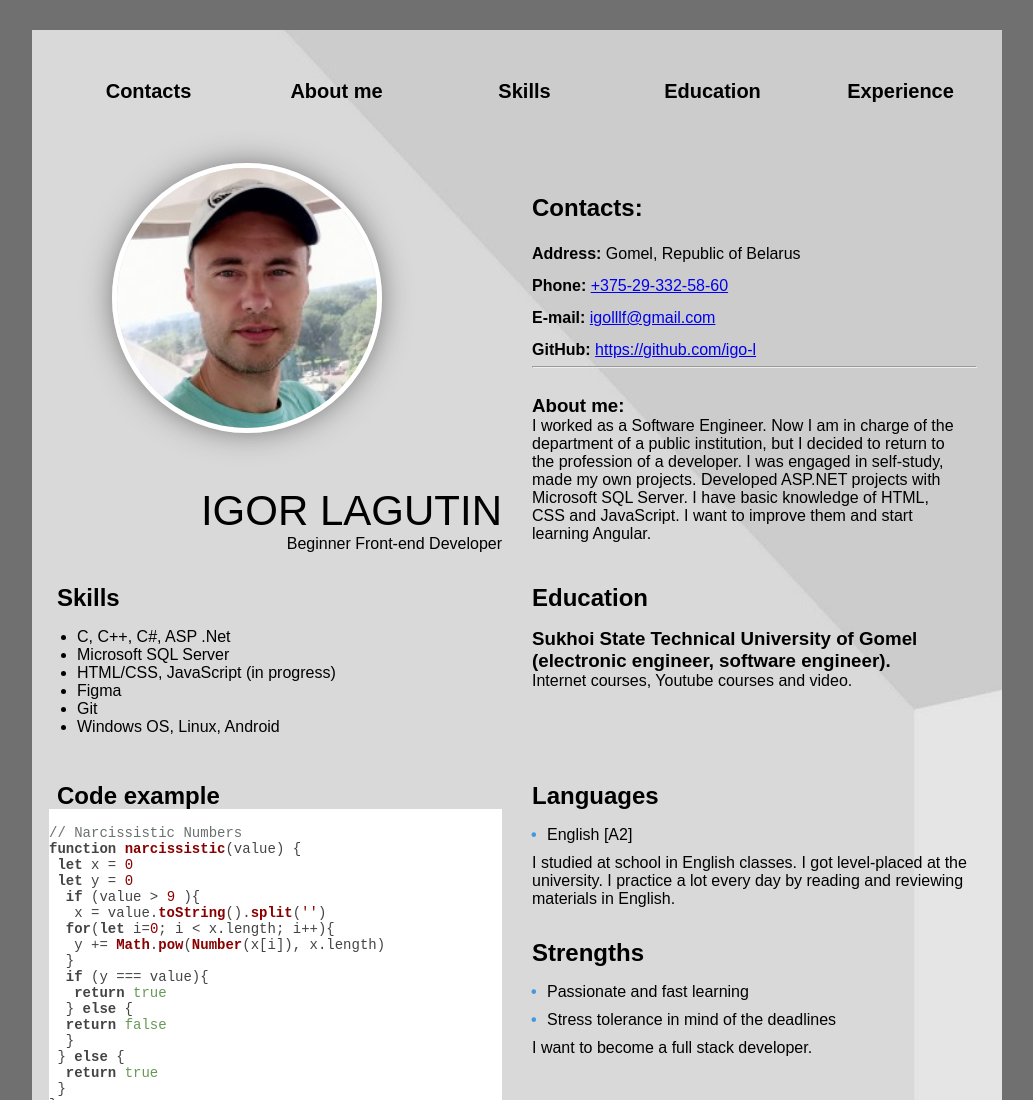
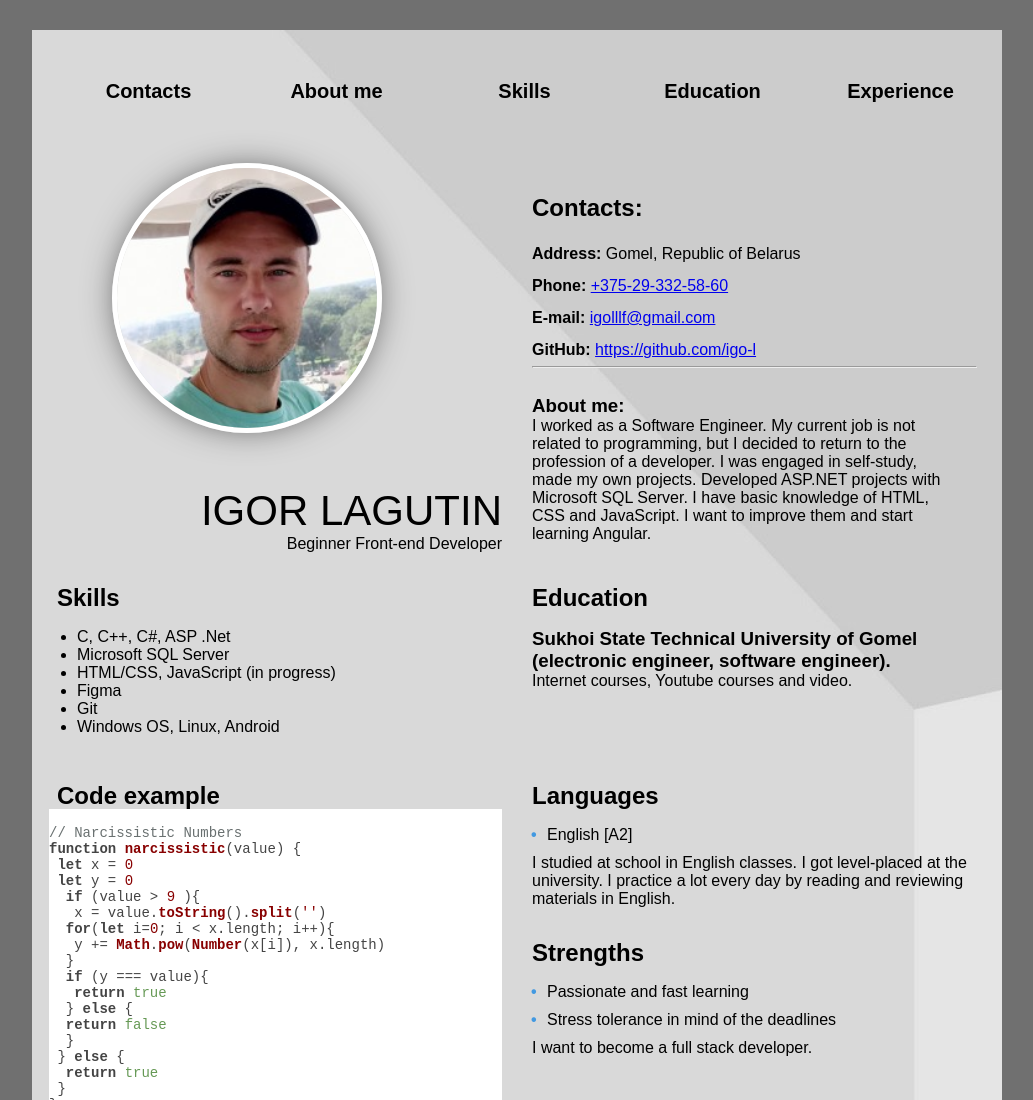
Before and after one commit to igo-l/rsschool-cv, a plain HTML site: page index.html in a window 1280 px wide. Shown: the top 1100 px of the page, without its empty margins (123-1156 px from the left). Drawn offline with nearby package versions, Linux system fonts and the light colour scheme.

Commit message:
fix: update some info

```diff
--- a/index.html
+++ b/index.html
@@ -57,7 +57,7 @@
                     <div class="about__me">
                         <h3>About me:</h3>
                         <p>
-                        I worked as a Software Engineer. Now I am in charge of the department of a public institution,
+                        I worked as a Software Engineer. My current job is not related to programming,
                             but I decided to return to the profession of a developer.
                             I was engaged in self-study, made my own projects.
                             Developed ASP.NET projects with Microsoft SQL Server.
```
